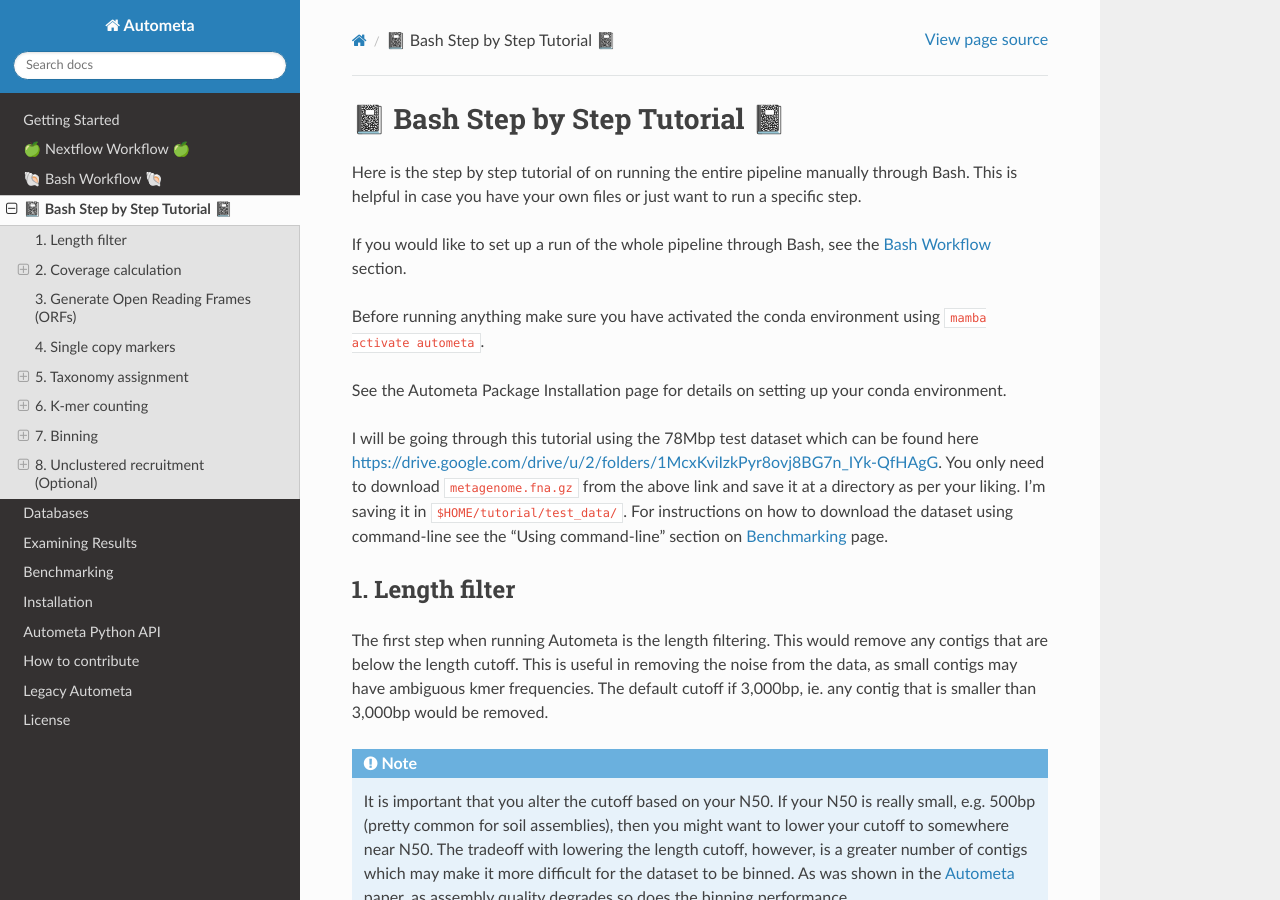
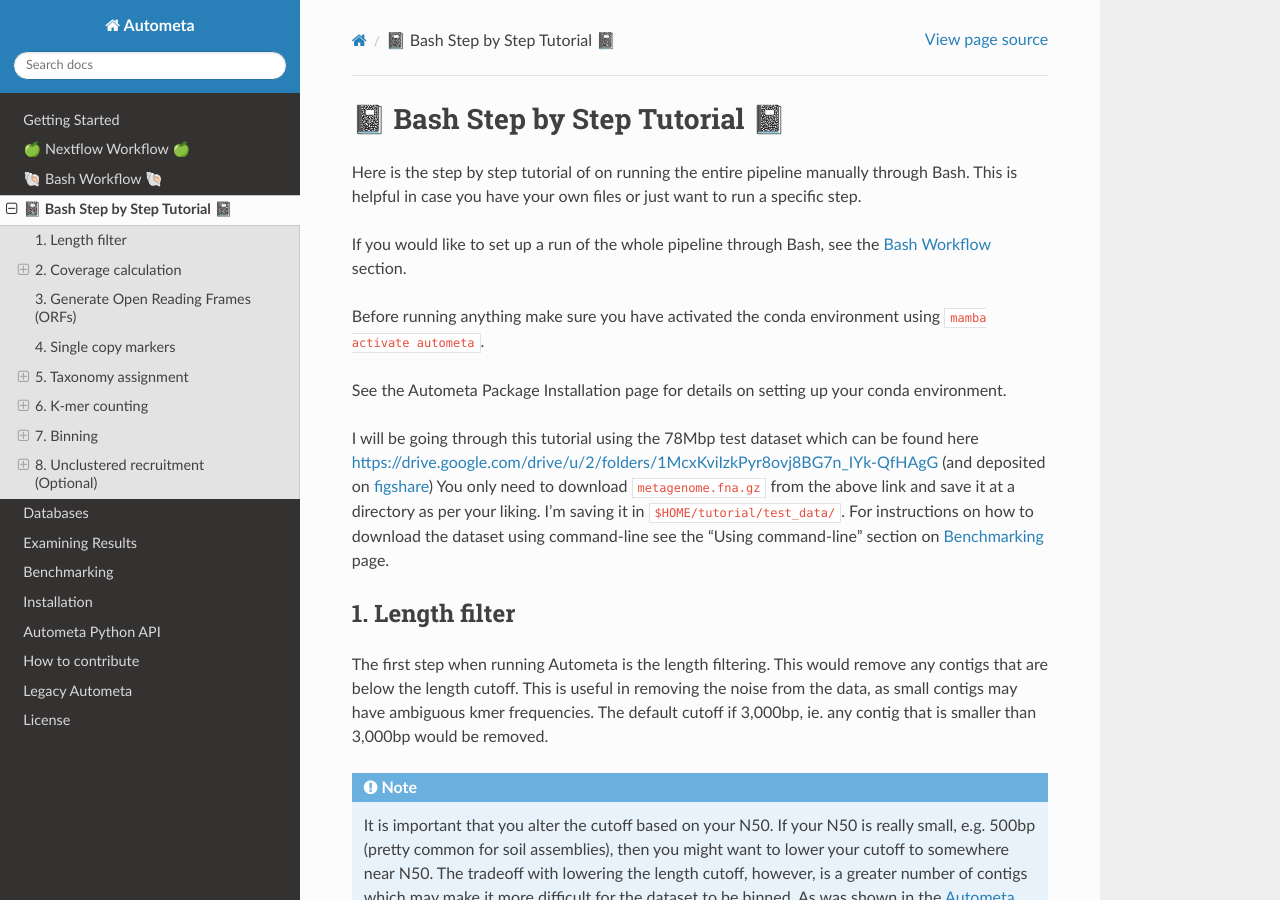
Before and after one commit to KwanLab/Autometa, a Sphinx documentation site: the page built from docs/source/bash-step-by-step-tutorial.rst, in a window 1280 px wide and 900 px high. Built offline with Sphinx 7.4.7 and the Read the Docs theme 3.1.0, drawn with Linux system fonts in a browser that asks for light colours; pages that are not in the unit, such as notebooks, are missing from menus.

Commit message:
:memo: add figshare link to documentaion

```diff
--- a/docs/source/bash-step-by-step-tutorial.rst
+++ b/docs/source/bash-step-by-step-tutorial.rst
@@ -14,7 +14,7 @@
 
 See the :ref:`Autometa Package Installation` page for details on setting up your conda environment.
 
-I will be going through this tutorial using the 78Mbp test dataset which can be found here `<https://drive.google.com/drive/u/2/folders/1McxKviIzkPyr8ovj8BG7n_IYk-QfHAgG>`_.
+I will be going through this tutorial using the 78Mbp test dataset which can be found here `<https://drive.google.com/drive/u/2/folders/1McxKviIzkPyr8ovj8BG7n_IYk-QfHAgG>`_ (and deposited on `figshare <https://figshare.com/articles/dataset/Reference_assignment_and_other_files_associated_with_Autometa_simulated_datasets_/26338984/1>`_)
 You only need to download ``metagenome.fna.gz`` from the above link and save it at a directory as per your liking. I'm saving it in ``$HOME/tutorial/test_data/``.
 For instructions on how to download the dataset using command-line see the "Using command-line" section on :ref:`Benchmarking` page.
 
```
